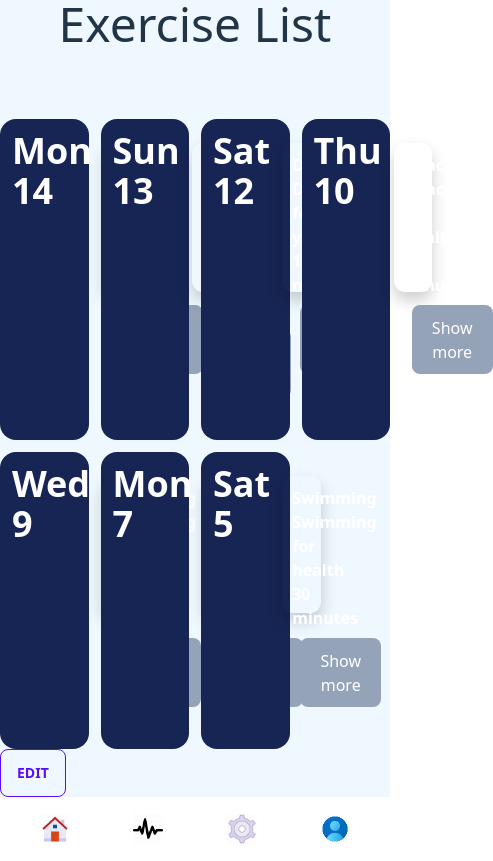
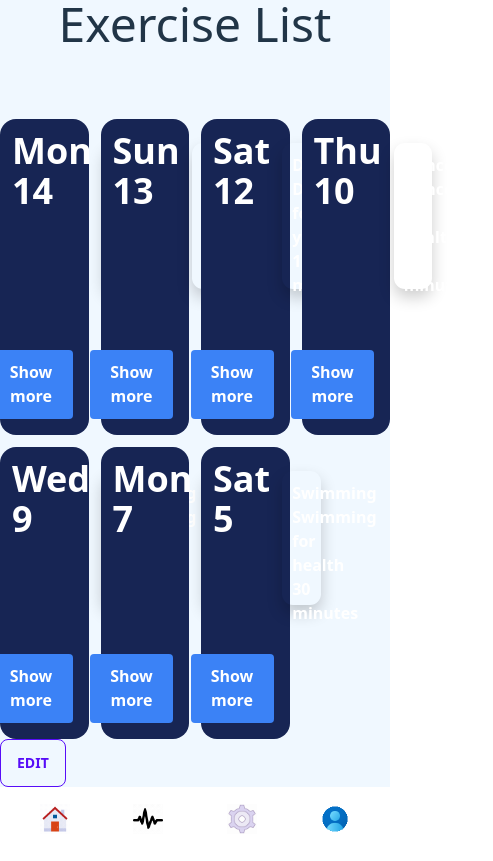
Before and after one commit to JSD5-InfinityFit/front-end-dev, a React (Vite) app: page / in a window 390 px wide. Shown: the whole page, 493 px wide, since content can reach past the window. Built offline with nearby package versions, Linux system fonts and the light colour scheme.

Commit message:
modified ActivityList.jsx/.css and build new file name Popup

```diff
--- a/src/components/ActivityList.jsx
+++ b/src/components/ActivityList.jsx
@@ -3,9 +3,10 @@ import './ActivityList.css'
 import { Link } from 'react-router-dom';
 
 import React from 'react';
-import Popup from 'reactjs-popup';
-import 'reactjs-popup/dist/index.css';
+
 import CardActivity from './Activitycard';
+import Popup from './Popup'
+
 
 function ActivityList() {
   const [cards,setCards ] = useState([
@@ -75,6 +76,15 @@ function ActivityList() {
 
   ]);
 
+  const [isPopupOpen, setIsPopupOpen] = useState(false);
+
+  const handleOpenPopup = () => {
+    setIsPopupOpen(true);
+  };
+
+  const handleClosePopup = () => {
+    setIsPopupOpen(false);
+  };
   return (
     <>
         <section className='box-border bg-[#F0F8FF]'>
@@ -82,8 +92,10 @@ function ActivityList() {
             <h1 className='text-5xl	'>Exercise List</h1>
               <div className='cards flex flex-wrap justify-between grid grid-cols-4 gap-3 mt-3'>
                 {cards.map((card,i) =>(
-                  <div key={i} className='card bg-blue-950 flex flex-0 flex-shrink-0 flex-basis-calc
-                  max-w-calc w-full p-3 flex-row '>
+                  <div
+                  key={i}
+                  className='card bg-blue-950 flex flex-0 flex-shrink-0 flex-basis-calc
+                  max-w-calc w-full p-3 flex-row'>
                     <div className='date_Exercise text-white font-black	text-4xl'>
                       <h2>{card.date}</h2>
                     </div>
@@ -94,31 +106,18 @@ function ActivityList() {
                       <h5>{card.duration}</h5>
 
                       <div className='trigger m-2'>
-                        <Popup trigger=
-                        {<button className='bg-slate-400'> Show more </button>}
-                        // {<button> < ActivityList /> </button>}
-                        modal nested>
-                        {
-                          close => (
-                              <div className='modal'>
-                                  <div className='content'>
-                                      {/* <CardActivity /> */}
-                                      Welcome to GFG!!!
-                                  </div>
-                                  <div>
-                                      <button onClick=
-                                          {() => close()}>
-                                              Close modal
-                                      </button>
-                                  </div>
-                              </div>
-                            )
-                        }
-                      </Popup>
+
+                        <div className="text-center mt-20 static">
+                          <button onClick={handleOpenPopup} className="bg-blue-500 hover:bg-blue-700
+                           text-white font-bold rounded absolute bottom-4 right-4">
+                            Show more
+                          </button>
+                          {isPopupOpen && <Popup onClose={handleClosePopup} />}
+                        </div>
+
                       </div>
                     </div>
                   </div>
-
                 ))
               }
               </div>
@@ -128,7 +127,6 @@ function ActivityList() {
           Edit
         </Link>
         </section>
-
     </>
   )
 }
--- a/src/components/List.css
+++ /dev/null
@@ -1,102 +0,0 @@
-
-*{
-    margin: 0;
-    padding: 0;
-    box-sizing: border-box;
-    font-family: sans-serif;
-}
-
-body{
-    background-color: aliceblue;
-    color: #111;
-}
-
-.container{
-    max-width: 1300px;
-    width: 100%;
-    margin: auto;
-
-}
-
-section {
-    min-height: 100vh;
-    display: flex;
-    flex-direction: column;
-
-}
-h1{
-    font-size: 50px;
-    line-height: 60px;
-    text-align: center;
-    margin-bottom: 40px;
-
-}
-
-.cards {
-    display: flex;
-    flex-wrap: wrap;
-    justify-content: space-between;
-}
-
-.card {
-    flex: 0 0 calc(33.33% - 20px);
-    max-width: calc(33.33% - 20px);
-    width: 100%;
-    background-color: #fff;
-    border-radius: 10px;
-    padding: 20px;
-    margin-bottom: 20px;
-    transition: 3s;
-    border: 2px solid transparent;
-    display: flex;
-    justify-content: space-between;
-}
-
-.card:hover{
-    border-color: blue;
-}
-.btn{
-    border: none;
-    outline: none;
-    background: blueviolet;
-    color: #fff;
-    border-radius: 10px;
-    max-width: 120px;
-    width: 100%;
-    height: 40px;
-    display: flex;
-    justify-content: center;
-    align-items: center;
-    margin-top: 20px;
-    cursor: pointer;
-    transition: 3s;
-    border: 1px solid blue;
-}
-
-.btn:hover{
-    background: transparent;
-    color: blue;
-}
-
-@media(max-width : 969px){
-    section{
-      padding: 20px 0px;
-
-    }
-    h1{
-      font-size: 30px;
-      line-height: 40px;
-    }
-    .card{
-      flex: 0 0 calc(50% - 20px);
-      max-width: calc(50% - 20px);
-
-    }
-}
-
-@media(max-width : 600px){
-   .card{
-      flex: 0 0 calc 100%;
-      max-width: 100%;
-    }
-}
--- a/src/components/Modal.jsx
+++ /dev/null
@@ -1,45 +0,0 @@
-import React, { useState } from "react";
-import "./Modal.css";
-
-export default function Modal() {
-  const [modal, setModal] = useState(false);
-
-  const toggleModal = () => {
-    setModal(!modal);
-  };
-
-  if(modal) {
-    document.body.classList.add('active-modal')
-  } else {
-    document.body.classList.remove('active-modal')
-  }
-
-  return (
-    <>
-      <button onClick={toggleModal} className="btn-modal">
-        Open
-      </button>
-
-      {modal && (
-        <div className="modal">
-          <div onClick={toggleModal} className="overlay"></div>
-          <div className="modal-content">
-            <h2>Hello Modal</h2>
-            <p>
-              Lorem ipsum dolor sit amet consectetur adipisicing elit. Provident
-              perferendis suscipit officia recusandae, eveniet quaerat assumenda
-              id fugit, dignissimos maxime non natus placeat illo iusto!
-              Sapiente dolorum id maiores dolores? Illum pariatur possimus
-              quaerat ipsum quos molestiae rem aspernatur dicta tenetur. Sunt
-              placeat tempora vitae enim incidunt porro fuga ea.
-
-            </p>
-            <button className="close-modal" onClick={toggleModal}>
-              CLOSE
-            </button>
-          </div>
-        </div>
-      )}
-    </>
-  );
-}
--- /dev/null
+++ b/src/components/Popup.jsx
@@ -0,0 +1,23 @@
+import React from 'react';
+
+const Popup = ({ onClose }) => {
+  return (
+    <div className="fixed top-0 left-0 w-full h-full flex items-center justify-center bg-black bg-opacity-50">
+      <div className="bg-pink-500 p-6 rounded shadow-lg">
+        <div>
+            <div>Activity Type:</div>
+            <div>Activity Name:</div>
+            <div>Date:</div>
+            <div>Duration:</div>
+            <div>Activity Description:</div>
+
+        </div>
+        <button onClick={onClose} className="mt-4 bg-blue-500 hover:bg-blue-700 text-white font-bold py-2 px-4 rounded ">
+          Close
+        </button>
+      </div>
+    </div>
+  );
+};
+
+export default Popup;
```
Also changed, not shown: src/components/ActivityList.css (+2 -6 lines), src/components/Modal.css (deleted, +0 -43 lines).
